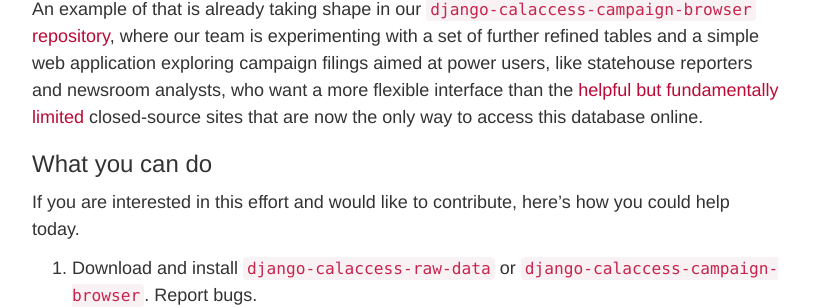
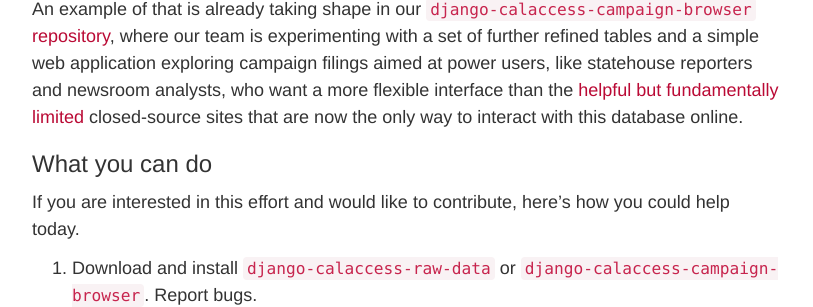
Before and after one commit to palewire/californiacivicdata.org, a Jekyll site: the page built from _posts/2015-01-01-pluggable-data.markdown, in a window 1280 px wide and 900 px high, scrolled down 3526 px. Shown: the part 380-687 px from the top of the window, without its empty margins (38-851 px from the left). Built offline with Jekyll 4.4.1, drawn with Linux system fonts in a browser that asks for light colours.

Commit message:
Updated 2015-01-01-pluggable-data.markdown

```diff
--- a/_posts/2015-01-01-pluggable-data.markdown
+++ b/_posts/2015-01-01-pluggable-data.markdown
@@ -124,7 +124,7 @@
 
 In that scheme, our raw data app is simply one of your new package's dependencies, much in the same way that the ``requests`` library as we installed earlier depends on components of [``urllib3``](http://urllib3.readthedocs.org/en/latest/).
 
-An example of that is already taking shape in our [``django-calaccess-campaign-browser`` repository](https://github.com/california-civic-data-coalition/django-calaccess-campaign-browser), where our team is experimenting with a set of further refined tables and a simple web application exploring campaign filings aimed at power users, like statehouse reporters and newsroom analysts, who want a more flexible interface than the [helpful but fundamentally limited](http://dbsearch.ss.ca.gov/ContributorSearch.aspx) closed-source sites that are now the only way to access this database online.
+An example of that is already taking shape in our [``django-calaccess-campaign-browser`` repository](https://github.com/california-civic-data-coalition/django-calaccess-campaign-browser), where our team is experimenting with a set of further refined tables and a simple web application exploring campaign filings aimed at power users, like statehouse reporters and newsroom analysts, who want a more flexible interface than the [helpful but fundamentally limited](http://dbsearch.ss.ca.gov/ContributorSearch.aspx) closed-source sites that are now the only way to interact with this database online.
 
 ### What you can do
 
```
